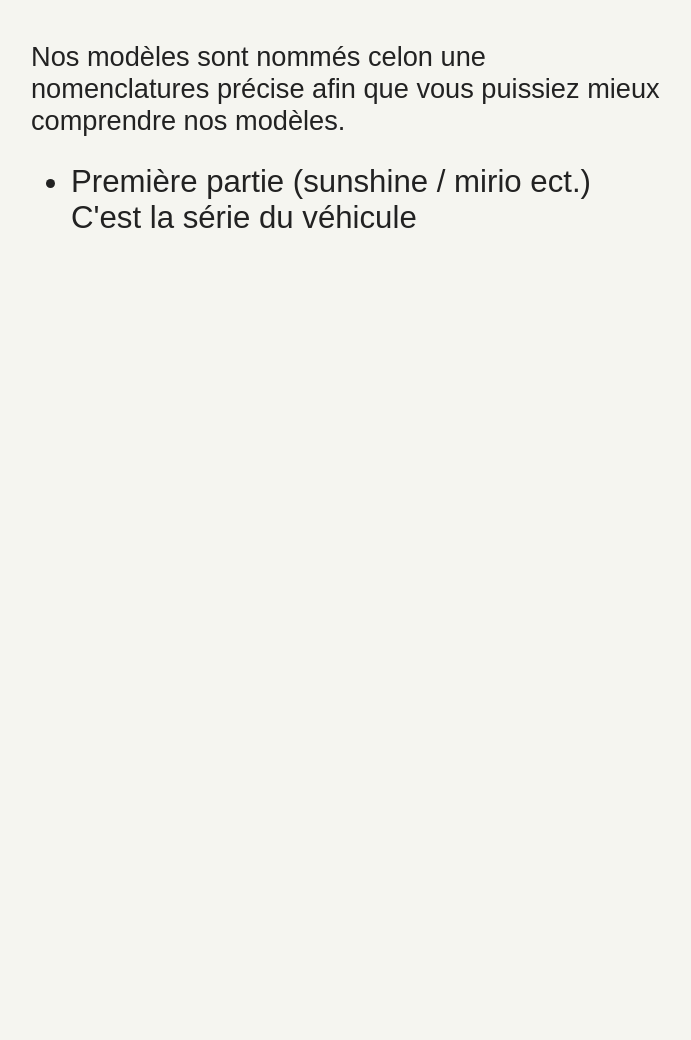
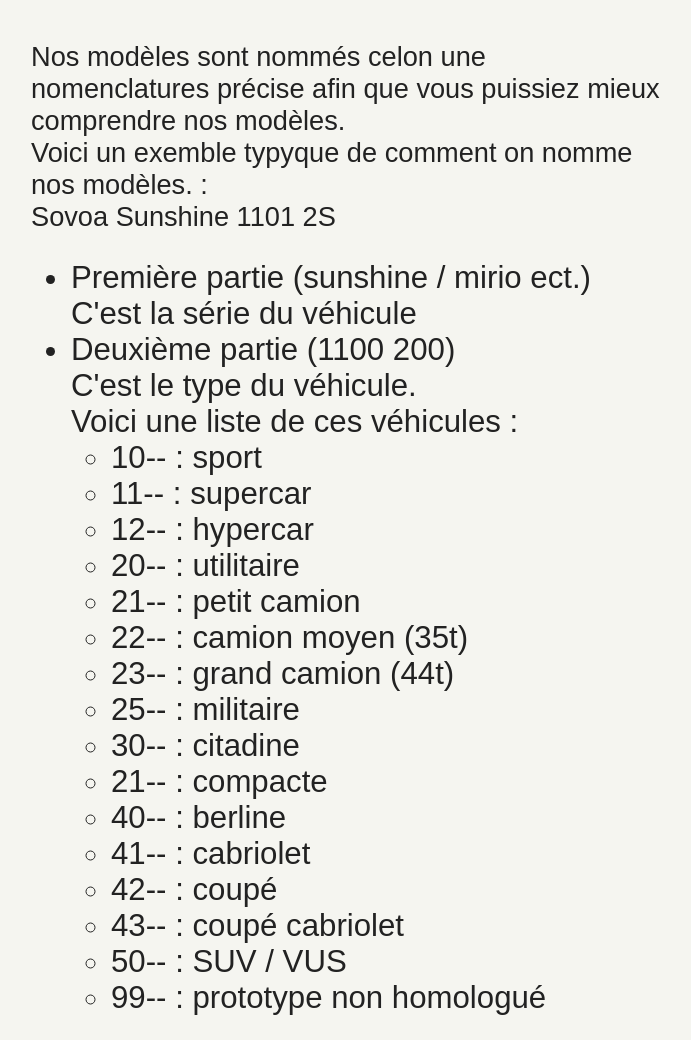
Before and after one commit to Sovoa/sovoa-website, a plain HTML site: page index.html in a window 1280 px wide. Shown: the part 1303-2343 px from the top of the page, without its empty margins (293-984 px from the left). Before the commit the page ends 1563 px from the top, so only its background shows below. Drawn offline with Linux system fonts and the light colour scheme; a web font is replaced by a local one.

Commit message:
index.html 25/11/2026 22-29

```diff
--- a/index.html
+++ b/index.html
@@ -25,9 +25,29 @@
 		<div class="second-content">
 			<h3 class="title-second-content">Comment nos modèles sont nommés ?</h3>
 			<p class="content-second-content">
-				Nos modèles sont nommés celon une nomenclatures précise afin que vous puissiez mieux comprendre nos modèles.
+				Nos modèles sont nommés celon une nomenclatures précise afin que vous puissiez mieux comprendre nos modèles.<br> Voici un exemble typyque de comment on nomme nos modèles. : <br> Sovoa Sunshine 1101 2S
 				<ul class="content-second-content">
 					<li class="content-second-content">Première partie (sunshine / mirio ect.) <br> C'est la série du véhicule</li>
+					<li class="content-second-content">Deuxième partie (1100 200) <br> C'est le type du véhicule.<br>Voici une liste de ces véhicules :
+						<ul class="content-first-content">
+							<li class="content-first-content">10-- : sport</li>
+							<li class="content-first-content">11-- : supercar</li>
+							<li class="content-first-content">12-- : hypercar</li>
+							<li class="content-first-content">20-- : utilitaire</li>
+							<li class="content-first-content">21-- : petit camion</li>
+							<li class="content-first-content">22-- : camion moyen (35t)</li>
+							<li class="content-first-content">23-- : grand camion (44t)</li>
+							<li class="content-first-content">25-- : militaire</li>
+							<li class="content-first-content">30-- : citadine</li>
+							<li class="content-first-content">21-- : compacte</li>
+							<li class="content-first-content">40-- : berline</li>
+							<li class="content-first-content">41-- : cabriolet</li>
+							<li class="content-first-content">42-- : coupé</li>
+							<li class="content-first-content">43-- : coupé cabriolet</li>
+							<li class="content-first-content">50-- : SUV / VUS</li>
+							<li class="content-first-content">99-- : prototype non homologué</li>
+						</ul>
+					</li>
 				</ul>
 			</p>
 		</div>
```
